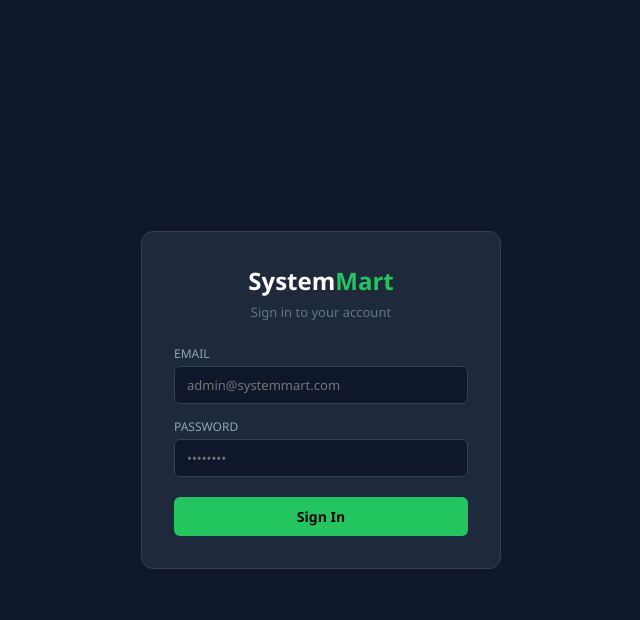
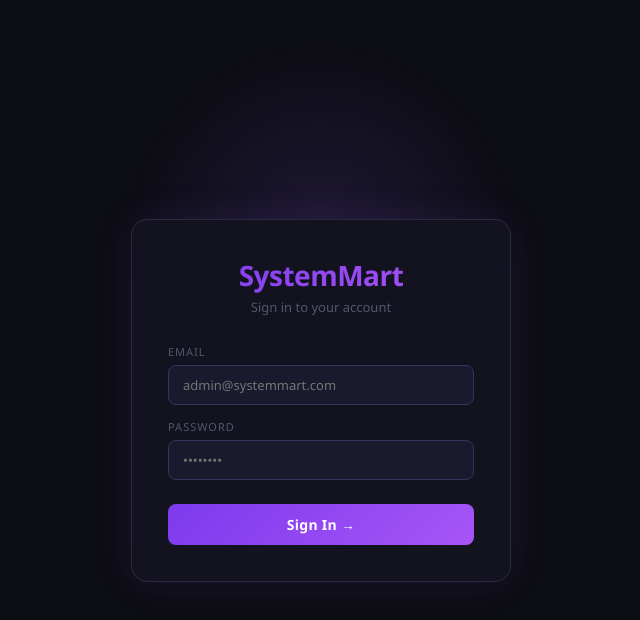
Before and after one commit to Yangphalkunraksmey/systemmart, a React (Vite) app in the folder frontend/: page /login in a window 1280 px wide. Shown: the top 620 px of the page, without its empty margins (319-959 px from the left). Built offline with nearby package versions, Linux system fonts and the light colour scheme.

Commit message:
redesign purple theme

```diff
--- a/frontend/src/components/Layout.tsx
+++ b/frontend/src/components/Layout.tsx
@@ -2,15 +2,15 @@ import { NavLink, useNavigate } from 'react-router-dom';
 import { useAuthStore } from '../store/authStore';
 
 const links = [
-    { to: '/dashboard', label: 'Dashboard', icon: '📊' },
-    { to: '/pos', label: 'Point of Sale', icon: '🛒' },
-    { to: '/products', label: 'Products', icon: '📦' },
-    { to: '/categories', label: 'Categories', icon: '🏷️' },
-    { to: '/suppliers', label: 'Suppliers', icon: '🚚' },
-    { to: '/customers', label: 'Customers', icon: '👥' },
-    { to: '/cashiers', label: 'Cashiers', icon: '👤' },
-    { to: '/sales', label: 'Sales History', icon: '🧾' },
-    { to: '/expenses', label: 'Expenses', icon: '💰' },
+  { to: '/dashboard',  label: 'Dashboard',     icon: '📊' },
+  { to: '/pos',        label: 'Point of Sale',  icon: '🛒' },
+  { to: '/products',   label: 'Products',       icon: '📦' },
+  { to: '/categories', label: 'Categories',     icon: '🏷️' },
+  { to: '/suppliers',  label: 'Suppliers',      icon: '🚚' },
+  { to: '/customers',  label: 'Customers',      icon: '👥' },
+  { to: '/cashiers',   label: 'Cashiers',       icon: '👤' },
+  { to: '/sales',      label: 'Sales History',  icon: '🧾' },
+  { to: '/expenses',   label: 'Expenses',       icon: '💰' },
 ];
 
 export default function Layout({ children }: { children: React.ReactNode }) {
@@ -23,37 +23,47 @@ export default function Layout({ children }: { children: React.ReactNode }) {
   };
 
   return (
-        <div style={{ display: 'flex', minHeight: '100vh' }}>
+    <div style={{ display: 'flex', minHeight: '100vh', background: 'var(--bg)' }}>
       {/* Sidebar */}
       <div style={{
-                width: 220, background: '#1e293b', color: '#fff',
+        width: 230, background: 'var(--bg2)',
+        borderRight: '1px solid var(--border)',
         display: 'flex', flexDirection: 'column', flexShrink: 0
       }}>
         {/* Logo */}
-                <div style={{ padding: '20px 16px', borderBottom: '1px solid #334155' }}>
-                    <div style={{ fontSize: 18, fontWeight: 700 }}>
-                        System<span style={{ color: '#22c55e' }}>Mart</span>
+        <div style={{
+          padding: '24px 20px 16px',
+          borderBottom: '1px solid var(--border)'
+        }}>
+          <div style={{
+            fontSize: 20, fontWeight: 700, letterSpacing: '-0.5px',
+            background: 'linear-gradient(135deg, #7C3AED, #A855F7)',
+            WebkitBackgroundClip: 'text', WebkitTextFillColor: 'transparent'
+          }}>
+            SystemMart
           </div>
-                    <div style={{ fontSize: 11, color: '#64748b', marginTop: 2 }}>
-                        Mart Management
+          <div style={{ fontSize: 11, color: 'var(--text3)', marginTop: 3 }}>
+            Mart Management System
           </div>
         </div>
 
         {/* Nav Links */}
-                <nav style={{ flex: 1, padding: '10px 8px', overflowY: 'auto' }}>
+        <nav style={{ flex: 1, padding: '12px 10px', overflowY: 'auto' }}>
           {links.map(link => (
             <NavLink
               key={link.to}
               to={link.to}
               style={({ isActive }) => ({
                 display: 'flex', alignItems: 'center', gap: 10,
-                                padding: '8px 10px', borderRadius: 6, marginBottom: 2,
+                padding: '9px 12px', borderRadius: 8, marginBottom: 2,
                 textDecoration: 'none', fontSize: 13,
-                                background: isActive ? 'rgba(34,197,94,0.15)' : 'transparent',
-                                color: isActive ? '#22c55e' : '#94a3b8',
+                background: isActive ? 'var(--purple-bg)' : 'transparent',
+                color: isActive ? 'var(--purple2)' : 'var(--text2)',
+                borderLeft: isActive ? '2px solid var(--purple2)' : '2px solid transparent',
+                transition: 'all .15s'
               })}
             >
-                            <span>{link.icon}</span>
+              <span style={{ fontSize: 14 }}>{link.icon}</span>
               <span>{link.label}</span>
             </NavLink>
           ))}
@@ -61,14 +71,32 @@ export default function Layout({ children }: { children: React.ReactNode }) {
 
         {/* User info */}
         <div style={{
-                    padding: '12px 16px', borderTop: '1px solid #334155',
-                    fontSize: 12, color: '#64748b'
+          padding: '14px 16px',
+          borderTop: '1px solid var(--border)',
         }}>
-                    <div style={{ color: '#fff', fontWeight: 500 }}>{user?.name}</div>
-                    <div style={{ marginBottom: 8 }}>{user?.role}</div>
+          <div style={{
+            display: 'flex', alignItems: 'center', gap: 10,
+            padding: '10px 12px', background: 'var(--bg3)',
+            borderRadius: 8, border: '1px solid var(--border)',
+            marginBottom: 10
+          }}>
+            <div style={{
+              width: 32, height: 32, borderRadius: '50%',
+              background: 'linear-gradient(135deg, #7C3AED, #A855F7)',
+              display: 'flex', alignItems: 'center', justifyContent: 'center',
+              fontSize: 12, fontWeight: 600, color: '#fff', flexShrink: 0
+            }}>
+              {user?.name?.slice(0, 2).toUpperCase()}
+            </div>
+            <div style={{ overflow: 'hidden' }}>
+              <div style={{ fontSize: 13, fontWeight: 500, color: 'var(--text)', whiteSpace: 'nowrap', overflow: 'hidden', textOverflow: 'ellipsis' }}>{user?.name}</div>
+              <div style={{ fontSize: 11, color: 'var(--text3)' }}>{user?.role}</div>
+            </div>
+          </div>
           <button onClick={handleLogout} style={{
-                        width: '100%', padding: '6px', background: '#ef4444',
-                        color: '#fff', border: 'none', borderRadius: 6, fontSize: 12
+            width: '100%', padding: '8px', background: 'var(--red-bg)',
+            color: 'var(--red)', border: '1px solid var(--red)',
+            borderRadius: 8, fontSize: 12, fontWeight: 500
           }}>
             Logout
           </button>
@@ -76,7 +104,10 @@ export default function Layout({ children }: { children: React.ReactNode }) {
       </div>
 
       {/* Main content */}
-            <div style={{ flex: 1, overflow: 'auto', padding: 24, background: '#0f172a', color: '#e2e8f0' }}>
+      <div style={{
+        flex: 1, overflow: 'auto', padding: 24,
+        background: 'var(--bg)', color: 'var(--text)'
+      }}>
         {children}
       </div>
     </div>
--- a/frontend/src/index.css
+++ b/frontend/src/index.css
@@ -1,19 +1,46 @@
 * { box-sizing: border-box; margin: 0; padding: 0; }
+
+:root {
+  --bg:        #0D0D14;
+  --bg2:       #13131F;
+  --bg3:       #1A1A2E;
+  --bg4:       #21213A;
+  --border:    #2A2A45;
+  --border2:   #353560;
+  --text:      #E8E8F0;
+  --text2:     #9090B0;
+  --text3:     #55556A;
+  --purple1:   #7C3AED;
+  --purple2:   #8B5CF6;
+  --purple3:   #A855F7;
+  --purple4:   #6D28D9;
+  --purple-bg: rgba(139,92,246,0.12);
+  --purple-border: rgba(139,92,246,0.3);
+  --red:       #EF4444;
+  --red-bg:    rgba(239,68,68,0.1);
+  --amber:     #F59E0B;
+  --amber-bg:  rgba(245,158,11,0.1);
+  --green:     #22C55E;
+  --green-bg:  rgba(34,197,94,0.1);
+  --blue:      #3B82F6;
+  --blue-bg:   rgba(59,130,246,0.1);
+}
 
 body {
   font-family: 'Segoe UI', sans-serif;
-  background: #f1f5f9;
-  color: #1e293b;
+  background: var(--bg);
+  color: var(--text);
   font-size: 14px;
 }
 
 ::-webkit-scrollbar { width: 4px; }
-::-webkit-scrollbar-thumb { background: #cbd5e1; border-radius: 2px; }
+::-webkit-scrollbar-track { background: var(--bg2); }
+::-webkit-scrollbar-thumb { background: var(--purple1); border-radius: 2px; }
 
 input, select, textarea {
   font-family: inherit;
   font-size: 13px;
-  color: #1e293b;
+  color: var(--text);
 }
 
 button { cursor: pointer; font-family: inherit; }
--- a/frontend/src/pages/Login.tsx
+++ b/frontend/src/pages/Login.tsx
@@ -30,65 +30,83 @@ export default function Login() {
     <div style={{
       minHeight: '100vh', display: 'flex',
       alignItems: 'center', justifyContent: 'center',
-      background: '#0f172a'
+      background: 'var(--bg)'
     }}>
+      {/* Background glow */}
       <div style={{
-        background: '#1e293b', padding: 32, borderRadius: 12,
-        width: 360, border: '1px solid #334155'
+        position: 'fixed', top: '30%', left: '50%', transform: 'translate(-50%,-50%)',
+        width: 400, height: 400, borderRadius: '50%',
+        background: 'radial-gradient(circle, rgba(139,92,246,0.15) 0%, transparent 70%)',
+        pointerEvents: 'none'
+      }} />
+
+      <div style={{
+        background: 'var(--bg2)', padding: 36, borderRadius: 16,
+        width: 380, border: '1px solid var(--border)',
+        boxShadow: '0 0 40px rgba(139,92,246,0.1)', position: 'relative'
       }}>
-        <h1 style={{
-          textAlign: 'center', marginBottom: 6,
-          fontSize: 24, fontWeight: 700, color: '#fff'
-        }}>
-          System<span style={{ color: '#22c55e' }}>Mart</span>
-        </h1>
-        <p style={{ textAlign: 'center', color: '#64748b', marginBottom: 24, fontSize: 13 }}>
-          Sign in to your account
-        </p>
+        {/* Logo */}
+        <div style={{ textAlign: 'center', marginBottom: 28 }}>
+          <div style={{
+            fontSize: 28, fontWeight: 700, letterSpacing: '-0.5px',
+            background: 'linear-gradient(135deg, #7C3AED, #A855F7)',
+            WebkitBackgroundClip: 'text', WebkitTextFillColor: 'transparent',
+            marginBottom: 4
+          }}>SystemMart</div>
+          <div style={{ fontSize: 13, color: 'var(--text3)' }}>Sign in to your account</div>
+        </div>
 
         {error && (
           <div style={{
-            background: 'rgba(239,68,68,0.1)', border: '1px solid #ef4444',
-            color: '#ef4444', padding: '8px 12px', borderRadius: 6,
+            background: 'var(--red-bg)', border: '1px solid var(--red)',
+            color: 'var(--red)', padding: '10px 14px', borderRadius: 8,
             marginBottom: 16, fontSize: 13
-          }}>
-            {error}
-          </div>
+          }}>{error}</div>
         )}
 
         <form onSubmit={handleSubmit}>
           <div style={{ marginBottom: 14 }}>
-            <label style={{ display: 'block', color: '#94a3b8', fontSize: 12, marginBottom: 4 }}>
-              EMAIL
+            <label style={{ display: 'block', color: 'var(--text3)', fontSize: 11, marginBottom: 6, textTransform: 'uppercase', letterSpacing: 1 }}>
+              Email
             </label>
             <input
               type="email" value={email} onChange={e => setEmail(e.target.value)}
               required placeholder="admin@systemmart.com"
               style={{
-                width: '100%', padding: '9px 12px', background: '#0f172a',
-                border: '1px solid #334155', borderRadius: 6, color: '#fff',
+                width: '100%', padding: '10px 14px',
+                background: 'var(--bg3)', border: '1px solid var(--border2)',
+                borderRadius: 8, color: 'var(--text)', fontSize: 13,
+                outline: 'none', transition: 'border .15s'
               }}
+              onFocus={e => e.target.style.borderColor = '#8B5CF6'}
+              onBlur={e => e.target.style.borderColor = 'var(--border2)'}
             />
           </div>
-          <div style={{ marginBottom: 20 }}>
-            <label style={{ display: 'block', color: '#94a3b8', fontSize: 12, marginBottom: 4 }}>
-              PASSWORD
+          <div style={{ marginBottom: 24 }}>
+            <label style={{ display: 'block', color: 'var(--text3)', fontSize: 11, marginBottom: 6, textTransform: 'uppercase', letterSpacing: 1 }}>
+              Password
             </label>
             <input
               type="password" value={password} onChange={e => setPassword(e.target.value)}
               required placeholder="••••••••"
               style={{
-                width: '100%', padding: '9px 12px', background: '#0f172a',
-                border: '1px solid #334155', borderRadius: 6, color: '#fff',
+                width: '100%', padding: '10px 14px',
+                background: 'var(--bg3)', border: '1px solid var(--border2)',
+                borderRadius: 8, color: 'var(--text)', fontSize: 13,
+                outline: 'none', transition: 'border .15s'
               }}
+              onFocus={e => e.target.style.borderColor = '#8B5CF6'}
+              onBlur={e => e.target.style.borderColor = 'var(--border2)'}
             />
           </div>
           <button type="submit" disabled={loading} style={{
-            width: '100%', padding: '10px', background: '#22c55e',
-            color: '#000', border: 'none', borderRadius: 6,
-            fontWeight: 600, fontSize: 14
+            width: '100%', padding: '11px',
+            background: 'linear-gradient(135deg, #7C3AED, #A855F7)',
+            color: '#fff', border: 'none', borderRadius: 8,
+            fontWeight: 600, fontSize: 14, letterSpacing: '.3px',
+            opacity: loading ? 0.7 : 1, transition: 'opacity .15s'
           }}>
-            {loading ? 'Signing in...' : 'Sign In'}
+            {loading ? 'Signing in...' : 'Sign In →'}
           </button>
         </form>
       </div>
```
Lines whose indentation alone changed are shown as unchanged.
